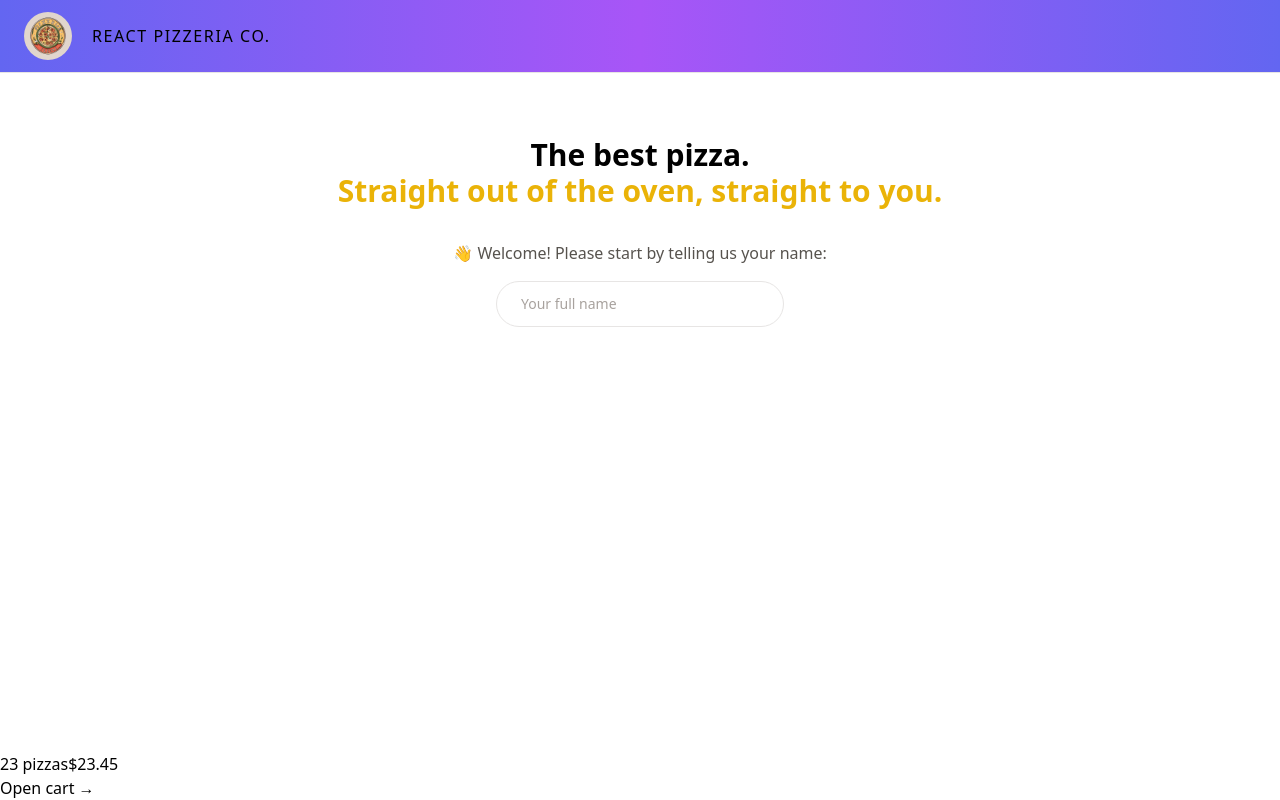
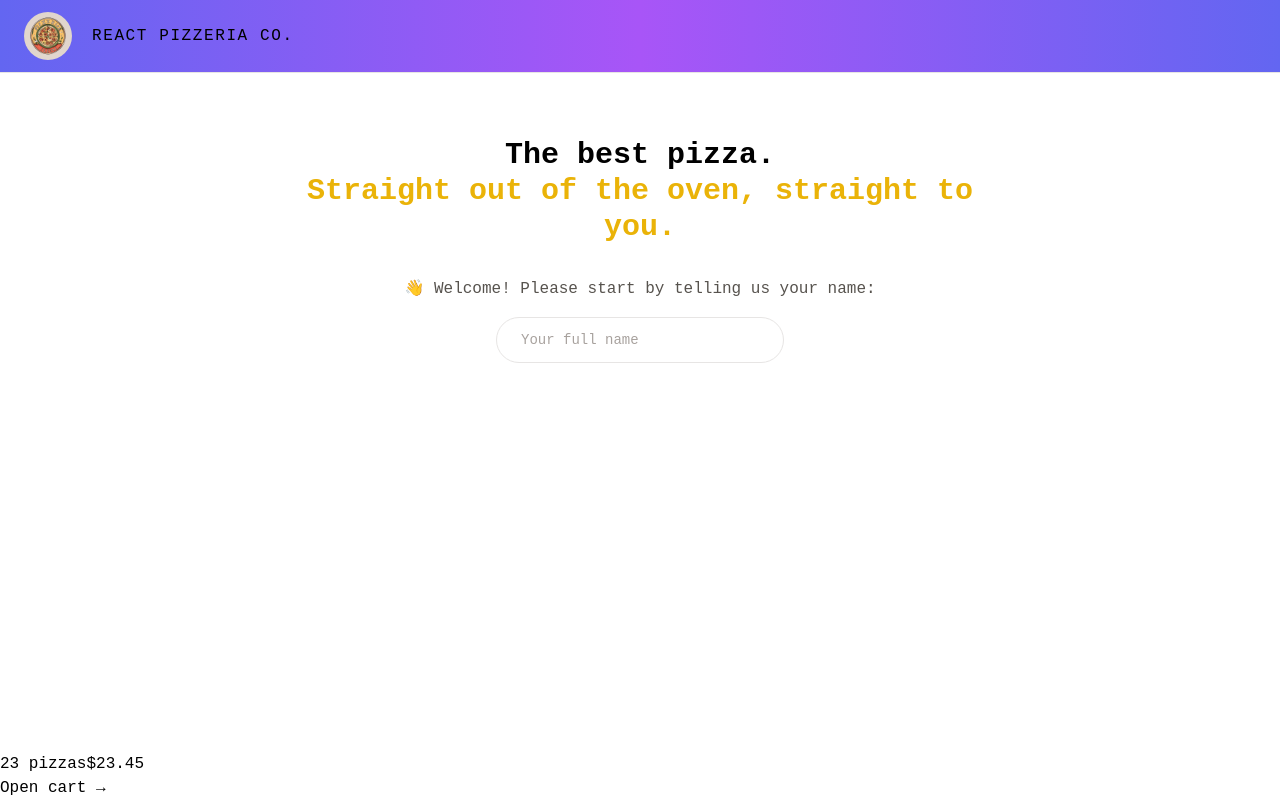
Before and after one commit to elBanna00/react-pizzeria, a React (Vite) app: page / in a window 1280 px wide. Built offline with nearby package versions, Linux system fonts and the light colour scheme.

Commit message:
Update Tailwind.config

```diff
--- a/tailwind.config.js
+++ b/tailwind.config.js
@@ -1,8 +1,20 @@
 /** @type {import('tailwindcss').Config} */
+// eslint-disable-next-line
 export default {
   content: ["./index.html", "./src/**/*.{js,ts,jsx,tsx}"],
   theme: {
-    extend: {},
+    fontFamily: {
+      sans: "Roboto Mono, monospace",
+    },
+
+    extend: {
+      fontSize: {
+        huge: ["80rem", { lineHeight: "1" }],
+      },
+      height: {
+        screen: "100dvh",
+      },
+    },
   },
   plugins: [],
 };
```
